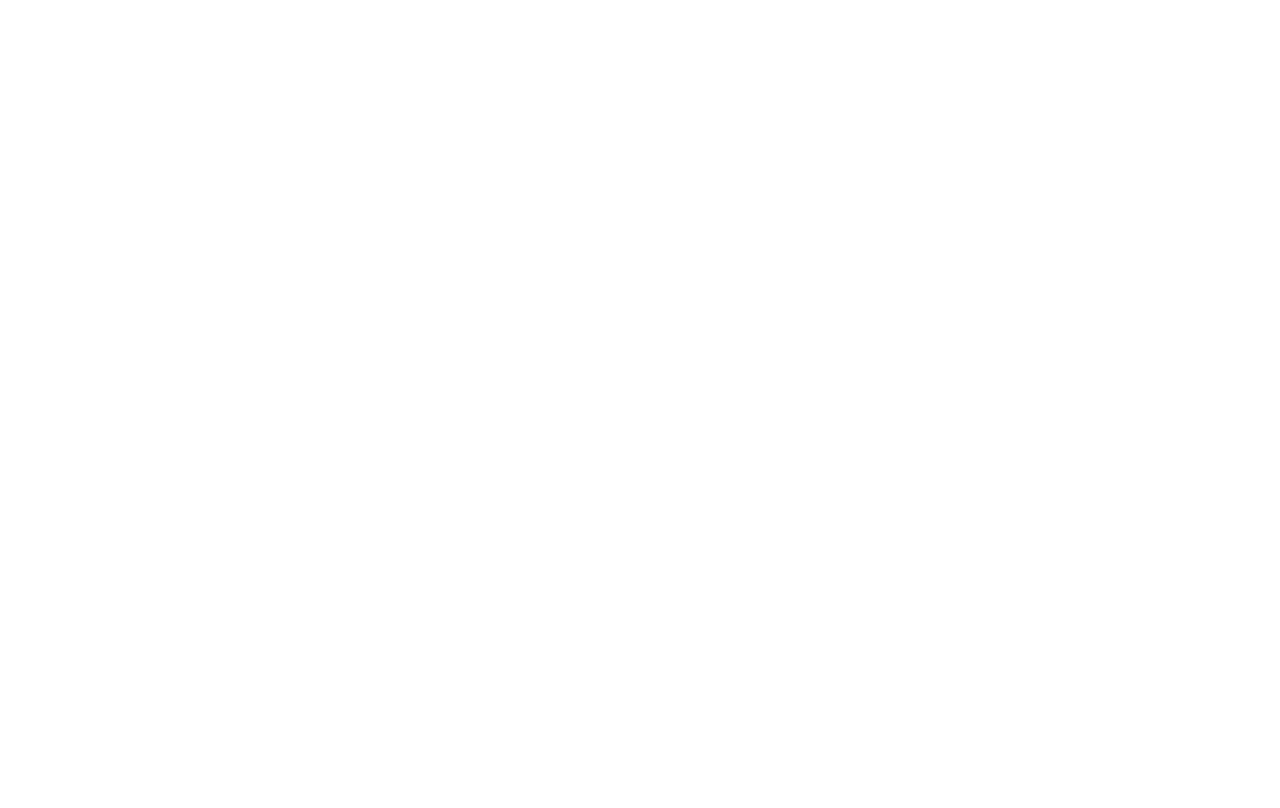
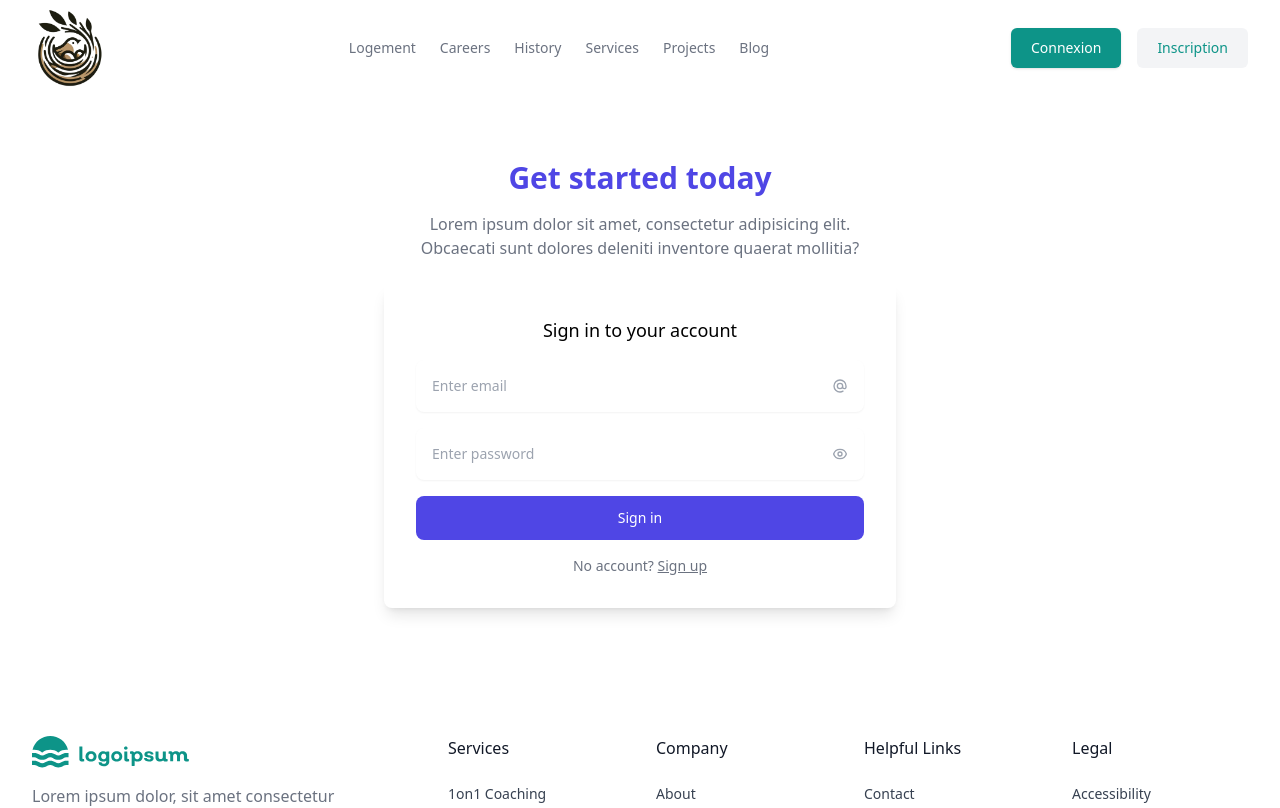
Before and after one commit to enzo-viguier/Nest, an Angular app in the folder client/: page /connexion in a window 1280 px wide. Before the commit this address led to /. Shown: the top 808 px of the page. Built offline with nearby package versions, Linux system fonts and the light colour scheme.

Commit message:
modification home

```diff
--- a/client/src/app/app.routes.ts
+++ b/client/src/app/app.routes.ts
@@ -1,6 +1,18 @@
 import { Routes } from '@angular/router';
+import {HomeComponent} from "./home/home.component";
+import {ConnexionComponent} from "./connexion/connexion.component";
 
 export const routes: Routes = [
 
+  {
+    path: '',
+    component: HomeComponent,
+    title: 'NEST - Accueil'
+  },
+  {
+    path: 'connexion',
+    component: ConnexionComponent,
+    title: 'NEST - Connexion'
+  }
 
 ];
--- /dev/null
+++ b/client/src/app/connexion/connexion.component.html
@@ -0,0 +1,94 @@
+<app-nav></app-nav>
+
+<div class="mx-auto max-w-screen-xl px-4 py-16 sm:px-6 lg:px-8">
+  <div class="mx-auto max-w-lg">
+    <h1 class="text-center text-2xl font-bold text-indigo-600 sm:text-3xl">Get started today</h1>
+
+    <p class="mx-auto mt-4 max-w-md text-center text-gray-500">
+      Lorem ipsum dolor sit amet, consectetur adipisicing elit. Obcaecati sunt dolores deleniti
+      inventore quaerat mollitia?
+    </p>
+
+    <form action="#" class="mb-0 mt-6 space-y-4 rounded-lg p-4 shadow-lg sm:p-6 lg:p-8">
+      <p class="text-center text-lg font-medium">Sign in to your account</p>
+
+      <div>
+        <label for="email" class="sr-only">Email</label>
+
+        <div class="relative">
+          <input
+            type="email"
+            class="w-full rounded-lg border-gray-200 p-4 pe-12 text-sm shadow-sm"
+            placeholder="Enter email"
+          />
+
+          <span class="absolute inset-y-0 end-0 grid place-content-center px-4">
+            <svg
+              xmlns="http://www.w3.org/2000/svg"
+              class="size-4 text-gray-400"
+              fill="none"
+              viewBox="0 0 24 24"
+              stroke="currentColor"
+            >
+              <path
+                stroke-linecap="round"
+                stroke-linejoin="round"
+                stroke-width="2"
+                d="M16 12a4 4 0 10-8 0 4 4 0 008 0zm0 0v1.5a2.5 2.5 0 005 0V12a9 9 0 10-9 9m4.5-1.206a8.959 8.959 0 01-4.5 1.207"
+              />
+            </svg>
+          </span>
+        </div>
+      </div>
+
+      <div>
+        <label for="password" class="sr-only">Password</label>
+
+        <div class="relative">
+          <input
+            type="password"
+            class="w-full rounded-lg border-gray-200 p-4 pe-12 text-sm shadow-sm"
+            placeholder="Enter password"
+          />
+
+          <span class="absolute inset-y-0 end-0 grid place-content-center px-4">
+            <svg
+              xmlns="http://www.w3.org/2000/svg"
+              class="size-4 text-gray-400"
+              fill="none"
+              viewBox="0 0 24 24"
+              stroke="currentColor"
+            >
+              <path
+                stroke-linecap="round"
+                stroke-linejoin="round"
+                stroke-width="2"
+                d="M15 12a3 3 0 11-6 0 3 3 0 016 0z"
+              />
+              <path
+                stroke-linecap="round"
+                stroke-linejoin="round"
+                stroke-width="2"
+                d="M2.458 12C3.732 7.943 7.523 5 12 5c4.478 0 8.268 2.943 9.542 7-1.274 4.057-5.064 7-9.542 7-4.477 0-8.268-2.943-9.542-7z"
+              />
+            </svg>
+          </span>
+        </div>
+      </div>
+
+      <button
+        type="submit"
+        class="block w-full rounded-lg bg-indigo-600 px-5 py-3 text-sm font-medium text-white"
+      >
+        Sign in
+      </button>
+
+      <p class="text-center text-sm text-gray-500">
+        No account?
+        <a class="underline" href="#">Sign up</a>
+      </p>
+    </form>
+  </div>
+</div>
+
+<app-footer></app-footer>
--- /dev/null
+++ b/client/src/app/home/home.component.html
@@ -0,0 +1,35 @@
+<app-nav></app-nav>
+
+<section class="bg-gray-50">
+  <div class="mx-auto max-w-screen-xl px-4 py-32 lg:flex lg:h-screen lg:items-center">
+    <div class="mx-auto max-w-xl text-center">
+      <h1 class="text-3xl font-extrabold sm:text-5xl">
+        Understand User Flow.
+        <strong class="font-extrabold text-red-700 sm:block"> Increase Conversion. </strong>
+      </h1>
+
+      <p class="mt-4 sm:text-xl/relaxed">
+        Lorem ipsum dolor sit amet consectetur, adipisicing elit. Nesciunt illo tenetur fuga ducimus
+        numquam ea!
+      </p>
+
+      <div class="mt-8 flex flex-wrap justify-center gap-4">
+        <a
+          class="block w-full rounded bg-red-600 px-12 py-3 text-sm font-medium text-white shadow hover:bg-red-700 focus:outline-none focus:ring active:bg-red-500 sm:w-auto"
+          href="#"
+        >
+          Get Started
+        </a>
+
+        <a
+          class="block w-full rounded px-12 py-3 text-sm font-medium text-red-600 shadow hover:text-red-700 focus:outline-none focus:ring active:text-red-500 sm:w-auto"
+          href="#"
+        >
+          Learn More
+        </a>
+      </div>
+    </div>
+  </div>
+</section>
+
+<app-footer></app-footer>
```
Also changed, not shown: client/src/app/app.component.ts (+4 -3 lines), client/src/app/connexion/connexion.component.ts (added, +14 -0 lines), client/src/app/home/home.component.ts (added, +17 -0 lines), client/src/app/connexion/connexion.component.css (added), client/src/app/home/home.component.css (added), 2 other files (tests, documents, lock files or other folders).
